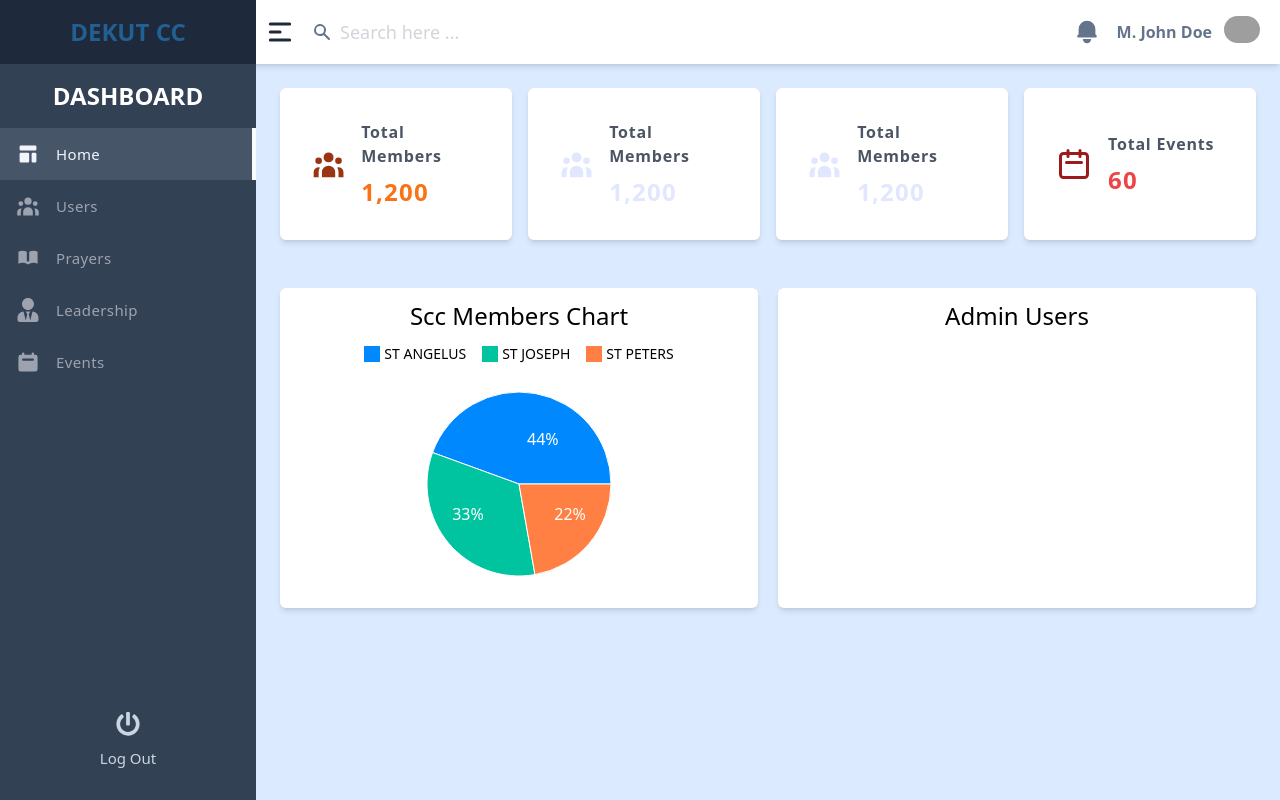
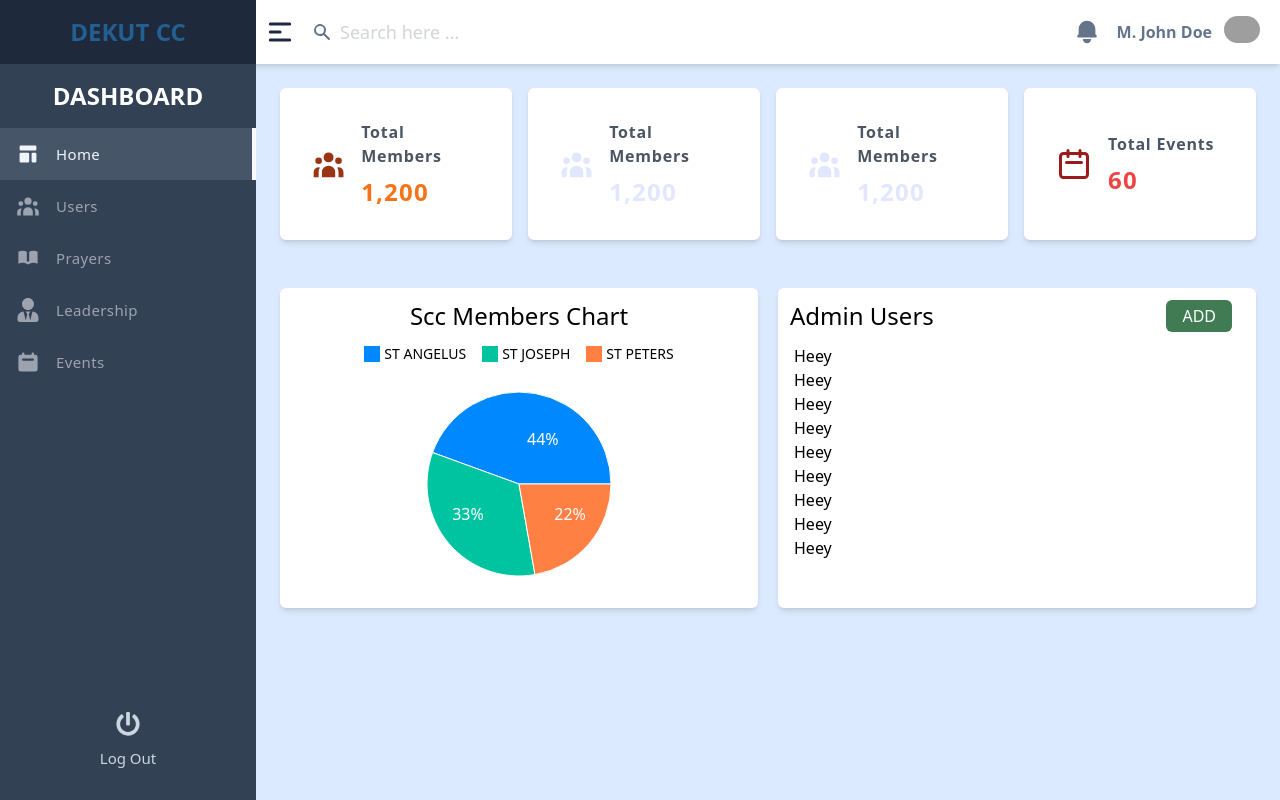
Before and after one commit to marville001/caweb-new, a React (Create React App) app: page /admin in a window 1280 px wide. Built offline with nearby package versions, Linux system fonts and the light colour scheme; grey boxes are pictures that could not be loaded.

Commit message:
Added add abmin button

```diff
--- a/src/admin/pages/AdminHome.jsx
+++ b/src/admin/pages/AdminHome.jsx
@@ -34,7 +34,23 @@ const AdminHome = () => {
           </div>
         </div>
         <div className="bg-white shadow-md rounded-md overflow-hidden">
-          <h3 className="text-2xl text-center p-3">Admin Users</h3>
+          <div className="pr-6 flex items-center justify-between">
+            <h3 className="text-2xl p-3">Admin Users</h3>
+            <button className="p-2 bg-sea-green py-1 px-4 text-white uppercase font-normal rounded-md">
+              Add
+            </button>
+          </div>
+          <div className="h-64 px-4 overflow-y-auto w-full">
+            <h4>Heey</h4>
+            <h4>Heey</h4>
+            <h4>Heey</h4>
+            <h4>Heey</h4>
+            <h4>Heey</h4>
+            <h4>Heey</h4>
+            <h4>Heey</h4>
+            <h4>Heey</h4>
+            <h4>Heey</h4>
+          </div>
         </div>
       </div>
     </div>
```
